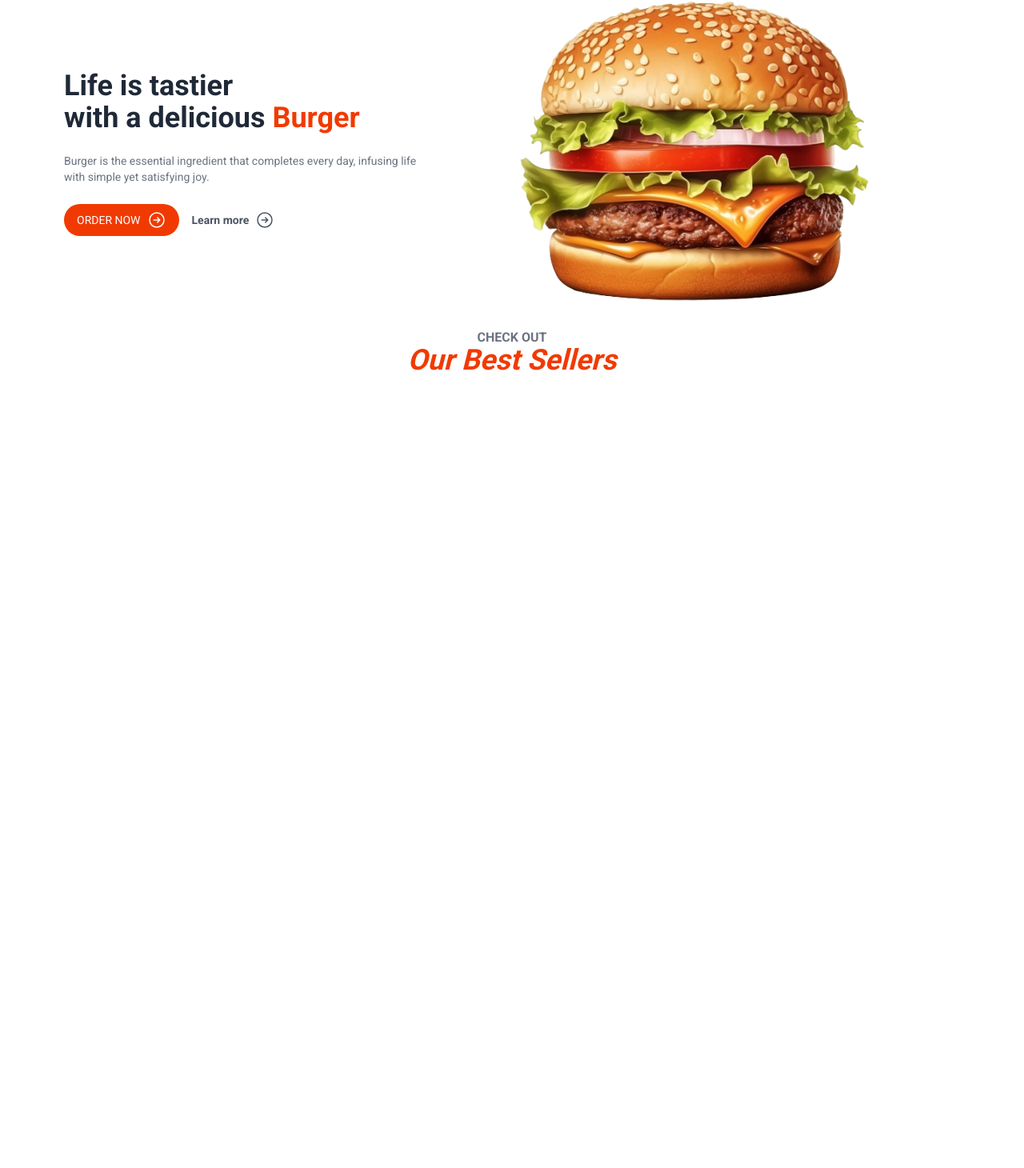
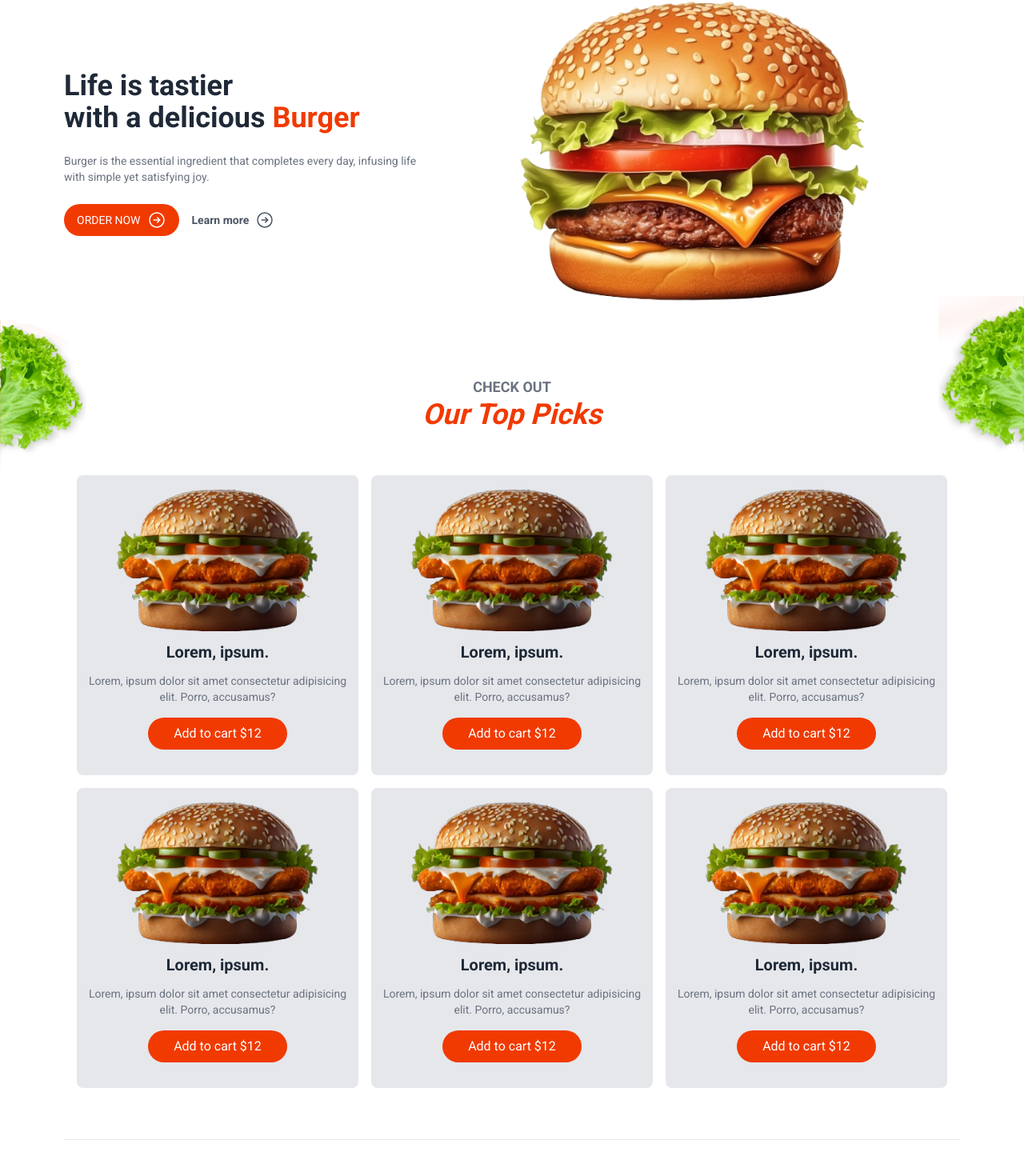
Before and after one commit to yasinarafat4/burger-labo, a Next.js app: page / in a window 1280 px wide. Shown: the part 136-1596 px from the top of the page at 80% size. Before the commit the page ends 800 px from the top, so only its background shows below. Built offline with nearby package versions, Linux system fonts and the light colour scheme.

Commit message:
Footer added

```diff
--- a/src/app/layout.jsx
+++ b/src/app/layout.jsx
@@ -1,3 +1,5 @@
+import Footer from "@/components/layout/Footer";
+import Header from "@/components/layout/Header";
 import { Roboto } from "next/font/google";
 import "./globals.css";
 
@@ -15,7 +17,11 @@ const RootLayout = ({ children }) => {
   return (
     <html lang="en">
       <body className={roboto.className}>
-        <main className="max-w-6xl mx-auto p-4">{children}</main>
+        <main className="lg:max-w-6xl mx-auto lg:p-4">
+          <Header />
+          {children}
+          <Footer />
+        </main>
       </body>
     </html>
   );
--- a/src/app/page.jsx
+++ b/src/app/page.jsx
@@ -1,11 +1,9 @@
-import Header from "@/components/layout/Header";
 import Hero from "@/components/layout/Hero";
 import HomeMenu from "@/components/layout/HomeMenu";
 
 const page = () => {
   return (
     <>
-      <Header />
       <Hero />
       <HomeMenu />
     </>
--- /dev/null
+++ b/src/components/layout/Footer.jsx
@@ -0,0 +1,10 @@
+
+const Footer = () => {
+  return (
+    <footer className="border-t p-8 text-center text-gray-500 mt-16">
+      &copy; 2023 All rights reserved
+    </footer>
+  );
+};
+
+export default Footer;
--- a/src/components/layout/Header.jsx
+++ b/src/components/layout/Header.jsx
@@ -8,12 +8,12 @@ const Header = () => {
   const [navToggle, setNavToggle] = useState(false);
   return (
     <header className="sticky top-0 z-50 flex items-center bg-white justify-between">
-      <Link className="text-primary font-semibold text-2xl" href="">
+      <Link className="text-primary font-semibold text-2xl ps-3 py-4" href="">
         BurgerLabo
       </Link>
       <nav className={`absolute ${
           navToggle ? "left-0" : "left-[-120%]"
-        } top-[4rem] flex w-full flex-col bg-white p-2 transition-all duration-300 lg:p-4 lg:static lg:w-[unset] lg:flex-row items-center gap-8 lg:bg-transparent font-semibold text-gray-500`}
+        } top-[3rem] flex w-full flex-col bg-white p-4 transition-all duration-300 lg:static lg:w-[unset] lg:flex-row items-center gap-8 lg:bg-transparent font-semibold text-gray-500`}
       >
         <Link href={" "}>Home</Link>
         <Link href={" "}>Menu</Link>
--- a/src/components/layout/Hero.jsx
+++ b/src/components/layout/Hero.jsx
@@ -6,7 +6,7 @@ import Right from "../icons/Right";
 const Hero = () => {
   return (
     <section className="grid grid-cols-1 lg:grid-cols-2 items-center md:mt-4">
-      <div className="py-8 md:py-12">
+      <div className="px-3 lg:px-0 py-8 md:py-12">
         <h1 className="text-3xl md:text-4xl font-semibold">
           Life is tastier
           <br />
@@ -29,7 +29,7 @@ const Hero = () => {
         </div>
       </div>
       <div className="hidden lg:block">
-        <Image src={heroImage} width={450} />
+        <Image src={heroImage} width={450} alt={"hero-Image"} />
       </div>
     </section>
   );
--- a/src/components/layout/HomeMenu.jsx
+++ b/src/components/layout/HomeMenu.jsx
@@ -1,10 +1,32 @@
+import Image from "next/image";
+import saladImage1 from "../../../public/sallad1.png";
+import saladImage2 from "../../../public/sallad2.png";
+import MenuItemsCard from "../menu/MenuItemsCard";
 import SectionTitle from "../titles/SectionTitle";
 
 const HomeMenu = () => {
   return (
-    <section>
+    <section className="mt-20 lg:mt-14">
+      {/* Salad Images */}
+      <div className="absolute left-0 right-0 w-full justify-start">
+        <div className="absolute left-0 -top-[70px] text-left -z-10">
+          <Image src={saladImage1} width={109} height={189} alt={"sallad"} />
+        </div>
+        <div className="absolute -top-[100px] right-0 -z-10">
+          <Image src={saladImage2} width={107} height={195} alt={"sallad"} />
+        </div>
+      </div>
       {/* Section Title */}
-      <SectionTitle subHeading={"check out"} heading={"Our Best Sellers"} />
+      <SectionTitle subHeading={"check out"} heading={"Our Top Picks"} />
+      {/* Menu Items Card */}
+      <div className="grid grid-cols-1 md:grid-cols-2 lg:grid-cols-3 mt-14 gap-4 mx-4">
+        <MenuItemsCard />
+        <MenuItemsCard />
+        <MenuItemsCard />
+        <MenuItemsCard />
+        <MenuItemsCard />
+        <MenuItemsCard />
+      </div>
     </section>
   );
 };
--- /dev/null
+++ b/src/components/menu/MenuItemsCard.jsx
@@ -0,0 +1,20 @@
+import Image from "next/image";
+import burger from "../../../public/burger-item.png";
+
+const MenuItemsCard = () => {
+  return (
+    <div className="bg-gray-200 px-2 py-4 rounded-lg text-center">
+      <Image className="w-9/12 mx-auto" src={burger} alt={"burger"} />
+      <h4 className="font-semibold text-xl my-3">Lorem, ipsum.</h4>
+      <p className="text-gray-500 text-sm">
+        Lorem, ipsum dolor sit amet consectetur adipisicing elit. Porro,
+        accusamus?
+      </p>
+      <button className="m-4 bg-primary text-white rounded-full px-8 py-2">
+        Add to cart $12
+      </button>
+    </div>
+  );
+};
+
+export default MenuItemsCard;
--- a/src/components/titles/SectionTitle.jsx
+++ b/src/components/titles/SectionTitle.jsx
@@ -1,10 +1,10 @@
 const SectionTitle = ({ heading, subHeading }) => {
   return (
     <div className="text-center mb-4">
-      <h3 className="uppercase text-gray-500 font-semibold leading-4">
+      <h3 className="uppercase text-sm md:text-lg text-gray-500 font-semibold leading-4">
         {subHeading}
       </h3>
-      <h2 className="text-primary font-bold text-4xl italic">{heading}</h2>
+      <h2 className="text-primary font-bold text-2xl md:text-4xl italic">{heading}</h2>
     </div>
   );
 };
```
Also changed, not shown: public/burger-item.png (added).
